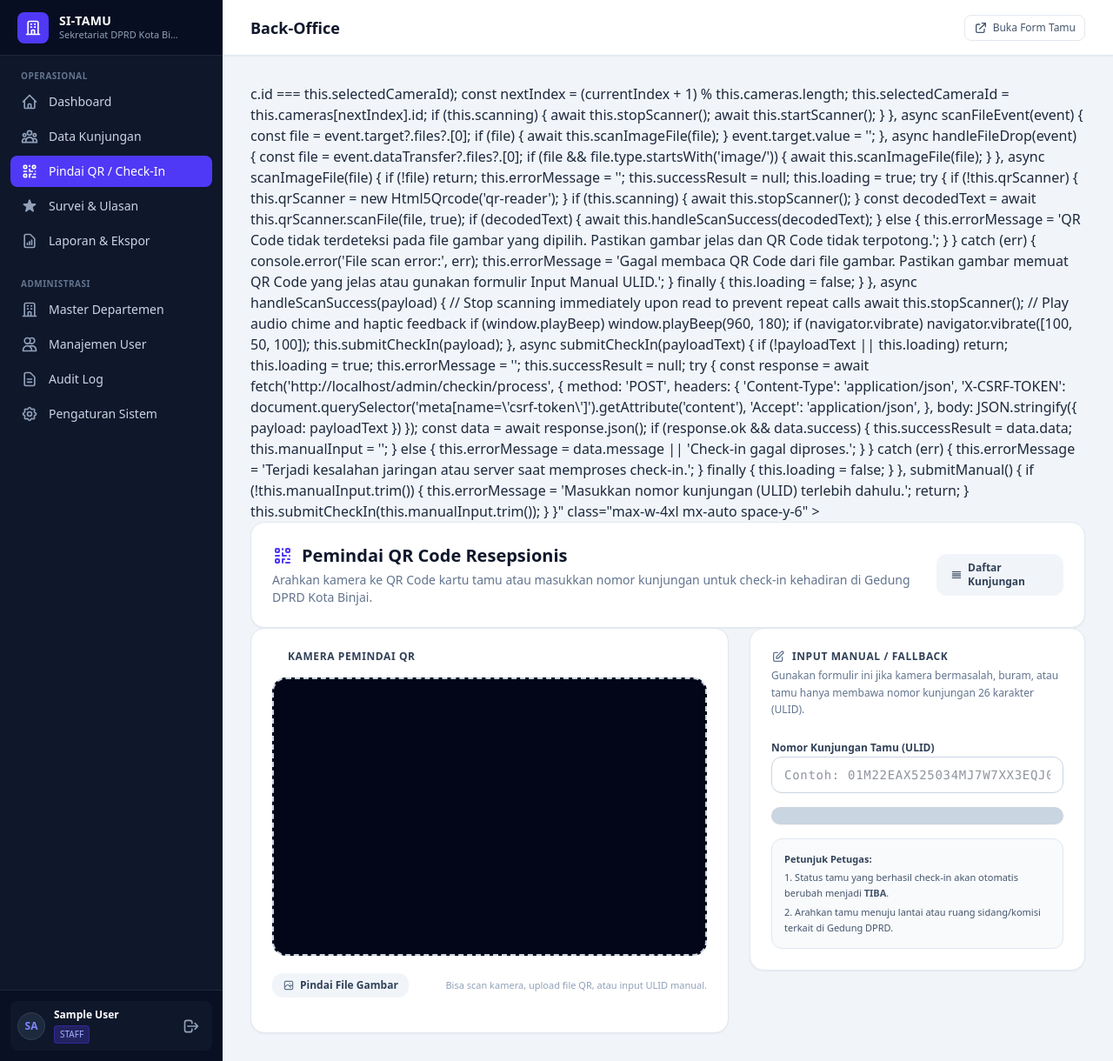
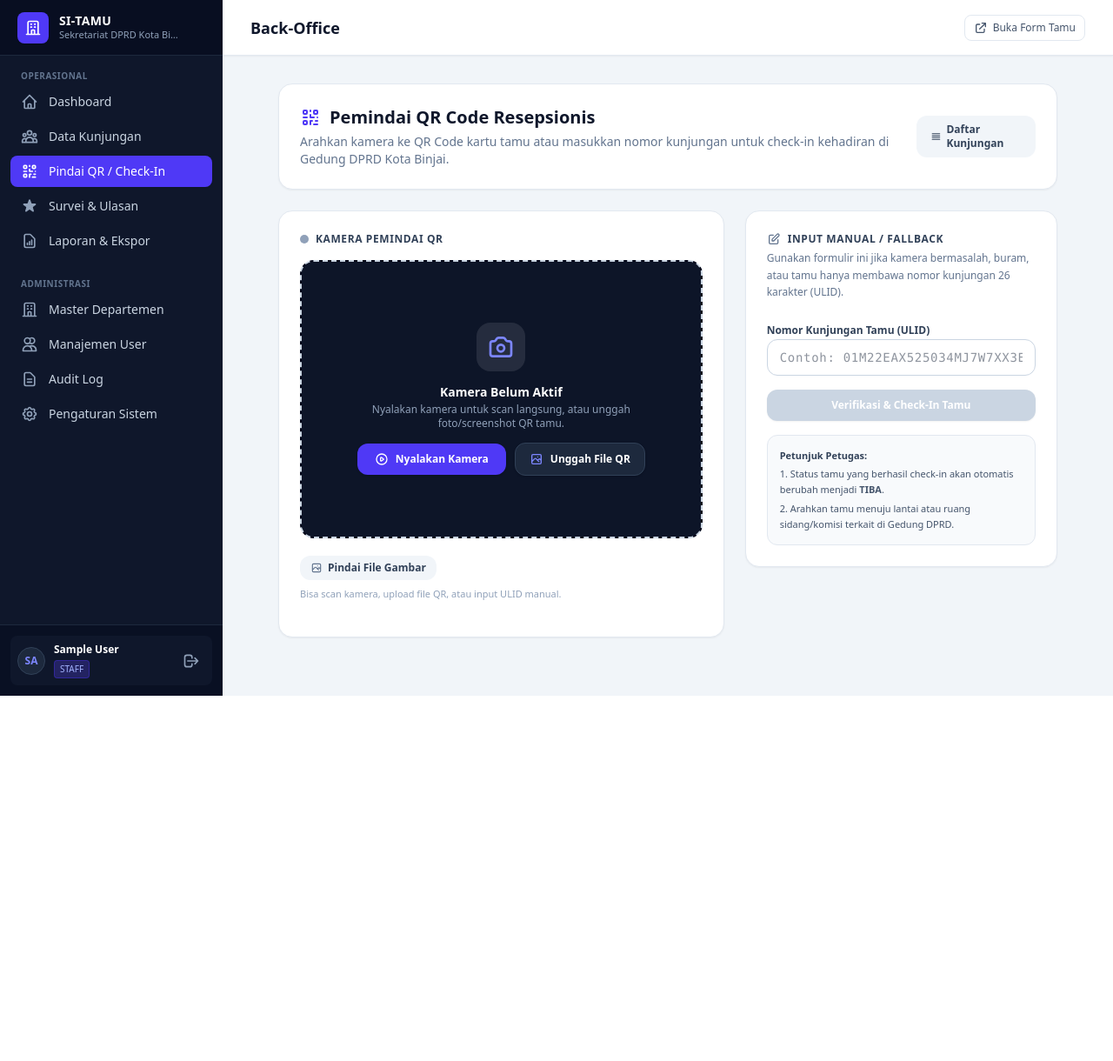
Before and after one commit to Reanaldy03/si-tamu, a Laravel app: page /admin/checkin/scan in a window 1280 px wide. Shown: the whole page at 87% size. After the commit the page ends 800 px from the top, so only its background shows below. Run offline with Laravel 12, Linux system fonts and the light colour scheme; the visitor is signed in with stand-in values (Sample User, id 1); data comes from the database, SQL or seed files in the repository; style sheets or scripts are compiled from the project's sources; some libraries are stand-ins or nearby versions.

Commit message:
fix(scanner): extract qrScannerComponent into dedicated script tag to prevent HTML attribute quotation escape

```diff
--- a/resources/views/admin/visits/scanner.blade.php
+++ b/resources/views/admin/visits/scanner.blade.php
@@ -5,8 +5,9 @@
 @section('page-title', 'Pemindai QR Code & Check-In')
 
 @section('content')
-<div
-    x-data="{
+<script>
+function qrScannerComponent() {
+    return {
         scanning: false,
         loading: false,
         qrScanner: null,
@@ -22,19 +23,22 @@
                     const devices = await Html5Qrcode.getCameras();
                     if (devices && devices.length) {
                         this.cameras = devices;
-                        this.selectedCameraId = devices[0].id;
-                        // Prefer back/environment camera if available
-                        const backCam = devices.find(d =>
-                            d.label.toLowerCase().includes('back') ||
-                            d.label.toLowerCase().includes('belakang') ||
-                            d.label.toLowerCase().includes('environment')
-                        );
-                        if (backCam) {
-                            this.selectedCameraId = backCam.id;
-                        }
+                        const rgbCameras = devices.filter(d => {
+                            const lbl = (d.label || '').toLowerCase();
+                            return !lbl.includes('ir') &&
+                                   !lbl.includes('infrared') &&
+                                   !lbl.includes('windows hello') &&
+                                   !lbl.includes('virtual');
+                        });
+                        const pool = rgbCameras.length > 0 ? rgbCameras : devices;
+                        const backCam = pool.find(d => {
+                            const lbl = (d.label || '').toLowerCase();
+                            return lbl.includes('back') || lbl.includes('belakang') || lbl.includes('environment');
+                        });
+                        this.selectedCameraId = backCam ? backCam.id : pool[0].id;
                     }
                 } catch (e) {
-                    console.warn('Daftar kamera belum tersedia sebelum izin diberikan:', e);
+                    // Silently ignore before permission granted
                 }
             }
         },
@@ -43,16 +47,15 @@
             this.errorMessage = '';
             this.successResult = null;
 
-            // Check if mediaDevices API is supported (requires secure context localhost or https)
             if (!navigator.mediaDevices || !navigator.mediaDevices.getUserMedia) {
-                this.errorMessage = 'Akses kamera tidak didukung atau diblokir oleh browser (memerlukan koneksi HTTPS atau http://localhost). Silakan gunakan tombol Unggah File QR atau formulir Input Manual ULID.';
+                this.errorMessage = 'Akses kamera tidak didukung atau diblokir oleh browser. Pastikan URL dibuka melalui http://localhost:8000 atau HTTPS.';
                 return;
             }
 
             this.loading = true;
 
             try {
-                // Step A: Preflight getUserMedia with simple { video: true } to trigger prompt & verify OS/browser permission
+                // Step A: Preflight request
                 let preflightStream = null;
                 try {
                     preflightStream = await navigator.mediaDevices.getUserMedia({ video: true });
@@ -62,7 +65,7 @@
                     }
                 }
 
-                // Step B: Query available camera devices now that permission is active
+                // Step B: Query devices
                 const devices = await Html5Qrcode.getCameras();
                 if (!devices || devices.length === 0) {
                     throw new Error('NOT_FOUND_NO_DEVICE');
@@ -70,7 +73,6 @@
 
                 this.cameras = devices;
 
-                // Prefer color RGB webcam over IR (Windows Hello infrared) or virtual cameras
                 const rgbCameras = devices.filter(d => {
                     const lbl = (d.label || '').toLowerCase();
                     return !lbl.includes('ir') &&
@@ -80,7 +82,6 @@
                 });
                 const activePool = rgbCameras.length > 0 ? rgbCameras : devices;
 
-                // If user previously picked a camera or we have back camera, choose it, else default to first RGB camera
                 if (!this.selectedCameraId || !devices.some(d => d.id === this.selectedCameraId)) {
                     const backCam = activePool.find(d => {
                         const lbl = (d.label || '').toLowerCase();
@@ -89,14 +90,13 @@
                     this.selectedCameraId = backCam ? backCam.id : activePool[0].id;
                 }
 
-                // Step C: Safely stop and reset any previous scanner instance
+                // Step C: Reset scanner instance
                 if (this.qrScanner) {
                     try { await this.qrScanner.stop(); } catch (e) {}
                     try { this.qrScanner.clear(); } catch (e) {}
                 }
                 this.qrScanner = new Html5Qrcode('qr-reader');
 
-                // Dynamic qrbox without forcing track hardware aspectRatio (prevents black video on laptop webcams)
                 const config = {
                     fps: 15,
                     qrbox: (viewfinderWidth, viewfinderHeight) => {
@@ -114,10 +114,9 @@
                 };
 
                 const onScanError = (errMsg) => {
-                    // continuous frame scanning noise, ignore
+                    // Frame scan noise
                 };
 
-                // Step D: Start scanner directly using verified camera device ID
                 await this.qrScanner.start(this.selectedCameraId, config, onScanSuccess, onScanError);
                 this.scanning = true;
 
@@ -129,13 +128,13 @@
                 const errMsg = String(err?.message || err);
 
                 if (errName === 'NotAllowedError' || errMsg.includes('Permission denied') || errMsg.includes('NotAllowedError')) {
-                    this.errorMessage = 'Izin kamera diblokir browser atau Windows. Lakukan langkah berikut: (1) Klik tombol Muat Ulang Halaman (F5) di bawah ini setelah mengubah izin di bilah alamat browser. (2) Jika masih terkunci, pastikan setelan Windows Settings > Privacy & Security > Camera > "Let desktop apps access your camera" dalam posisi ON.';
+                    this.errorMessage = 'Izin kamera diblokir browser atau Windows. Lakukan langkah berikut: (1) Klik tombol Muat Ulang Halaman (F5) di bawah setelah mengubah izin di bilah alamat browser. (2) Pastikan juga Windows Settings > Privacy & Security > Camera > "Let desktop apps access your camera" dalam posisi ON.';
                 } else if (errName === 'NotFoundError' || errMsg.includes('Requested device not found') || errMsg.includes('NotFoundError') || errMsg.includes('NOT_FOUND_NO_DEVICE')) {
-                    this.errorMessage = 'Tidak ada perangkat kamera fisik (webcam) yang terhubung pada komputer ini. Silakan gunakan tombol \'Unggah File QR\' atau formulir \'Input Manual ULID\' di sebelah kanan.';
+                    this.errorMessage = 'Tidak ada perangkat kamera fisik (webcam) yang terhubung pada komputer ini. Silakan gunakan tombol Unggah File QR atau formulir Input Manual ULID di sebelah kanan.';
                 } else if (errName === 'NotReadableError' || errMsg.includes('Could not start video source') || errMsg.includes('NotReadableError')) {
                     this.errorMessage = 'Kamera sedang digunakan oleh aplikasi lain (Zoom, Google Meet, OBS, atau Kamera Windows). Tutup aplikasi tersebut lalu coba lagi.';
                 } else {
-                    this.errorMessage = 'Gagal mengakses kamera: ' + errMsg + '. Anda dapat menggunakan tombol \'Unggah File QR\' atau formulir \'Input Manual ULID\'.';
+                    this.errorMessage = 'Gagal mengakses kamera: ' + errMsg + '. Anda dapat menggunakan tombol Unggah File QR atau formulir Input Manual ULID.';
                 }
             } finally {
                 this.loading = false;
@@ -208,13 +207,9 @@
         },
 
         async handleScanSuccess(payload) {
-            // Stop scanning immediately upon read to prevent repeat calls
             await this.stopScanner();
-
-            // Play audio chime and haptic feedback
             if (window.playBeep) window.playBeep(960, 180);
             if (navigator.vibrate) navigator.vibrate([100, 50, 100]);
-
             this.submitCheckIn(payload);
         },
 
@@ -230,7 +225,7 @@
                     method: 'POST',
                     headers: {
                         'Content-Type': 'application/json',
-                        'X-CSRF-TOKEN': document.querySelector('meta[name=\'csrf-token\']').getAttribute('content'),
+                        'X-CSRF-TOKEN': document.querySelector('meta[name="csrf-token"]').getAttribute('content'),
                         'Accept': 'application/json',
                     },
                     body: JSON.stringify({ payload: payloadText })
@@ -258,7 +253,12 @@
             }
             this.submitCheckIn(this.manualInput.trim());
         }
-    }"
+    };
+}
+</script>
+
+<div
+    x-data="qrScannerComponent()"
     class="max-w-4xl mx-auto space-y-6"
 >
     <!-- Header Card -->
```
